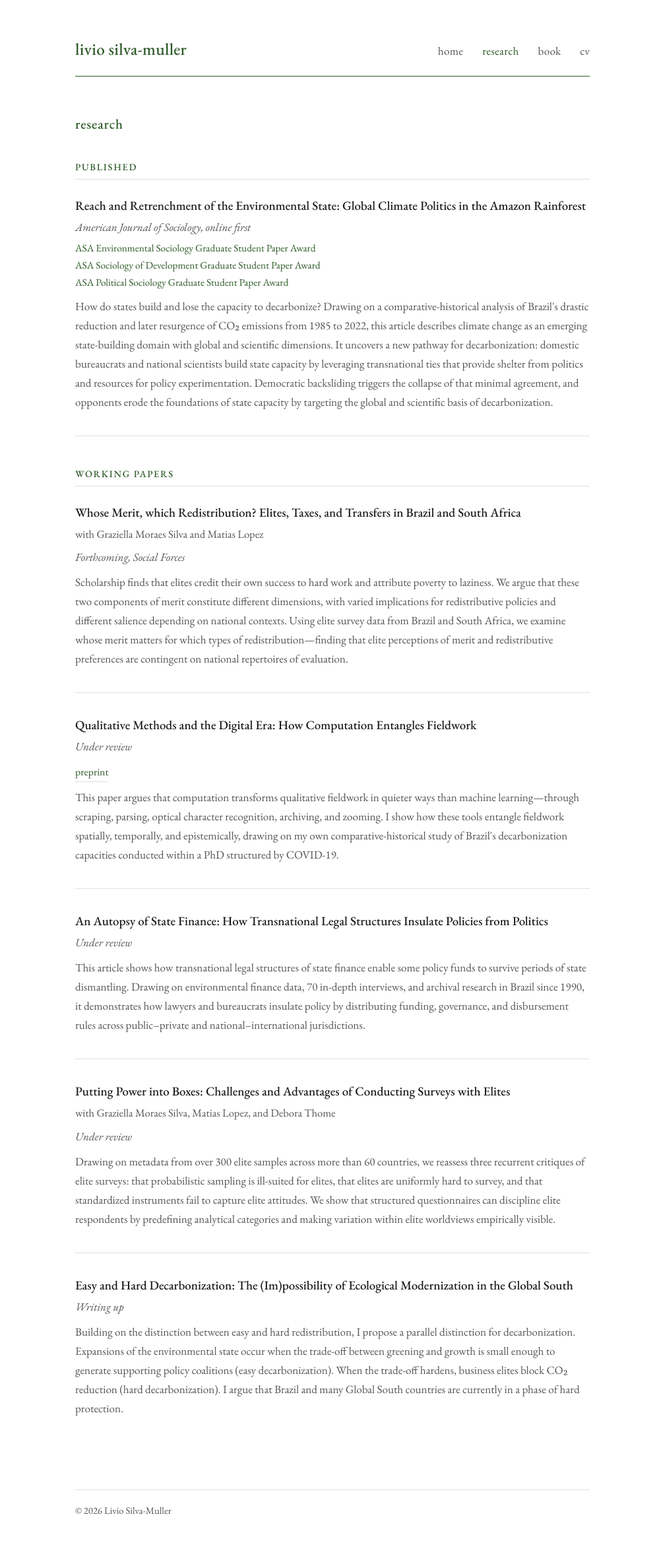
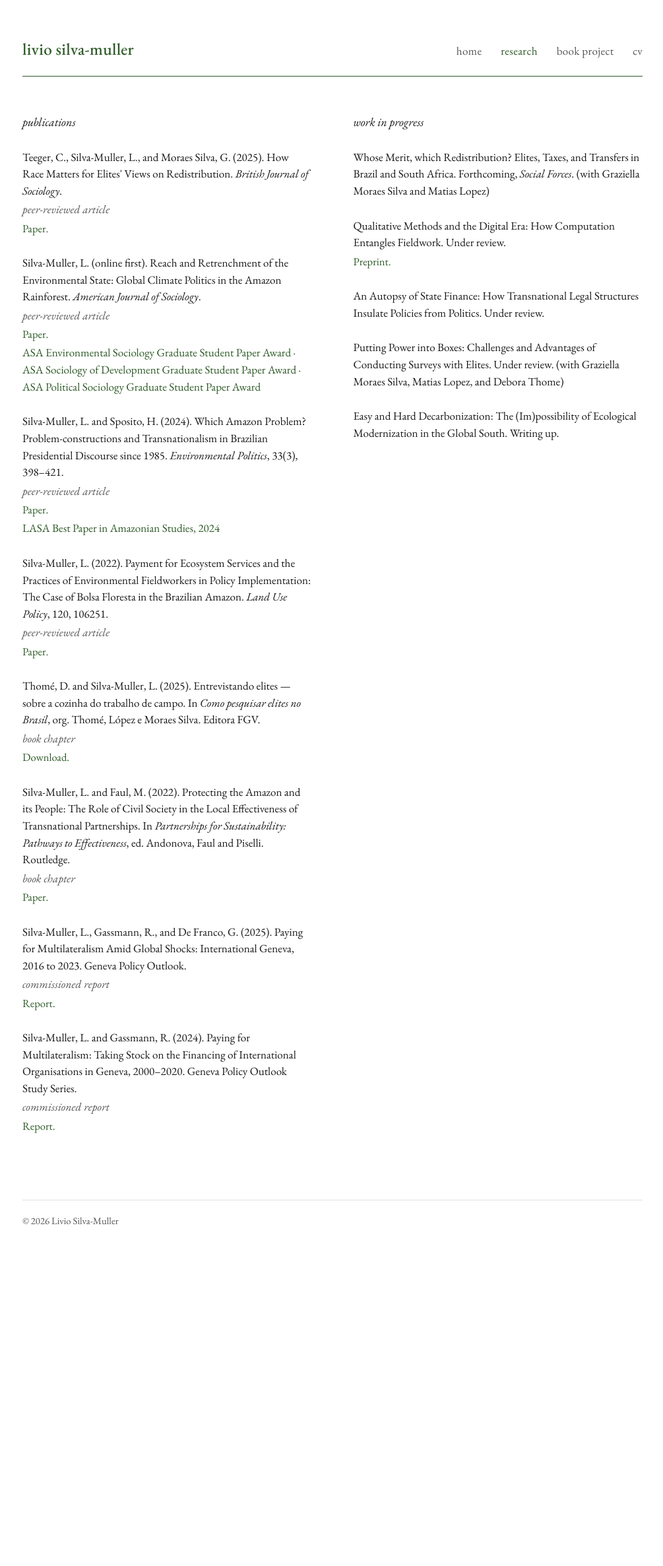
Before and after one commit to liviosilvamuller/liviosilvamuller.github.io, a Jekyll site: the page built from research.md, in a window 1280 px wide. Shown: the whole page at 66% size, without its empty margins (136-1141 px from the left). Built offline with Jekyll 4.4.1, drawn with Linux system fonts in a browser that asks for light colours; after the commit the page ends 1934 px from its top, so only the background shows below that.

Commit message:
second try

```diff
--- a/_layouts/default.html
+++ b/_layouts/default.html
@@ -14,7 +14,7 @@
       <nav>
         <a href="/" {% if page.url == "/" %}class="active"{% endif %}>home</a>
         <a href="/research" {% if page.url contains "research" %}class="active"{% endif %}>research</a>
-        <a href="/book" {% if page.url contains "book" %}class="active"{% endif %}>book</a>
+        <a href="/book" {% if page.url contains "book" %}class="active"{% endif %}>book project</a>
         <a href="/cv" {% if page.url contains "cv" %}class="active"{% endif %}>cv</a>
       </nav>
     </header>
--- a/css/main.css
+++ b/css/main.css
@@ -5,7 +5,7 @@
   --accent:   #2d5a27;       /* dark green */
   --muted:    #555555;
   --border:   #e0e0e0;
-  --max-w:    780px;
+  --max-w:    940px;
 }
 
 /* ── Reset & Base ────────────────────────────────────── */
@@ -118,82 +118,63 @@ h2.page-title {
 }
 
 /* ── Research page ───────────────────────────────────── */
-.section-label {
-  font-size: 0.8rem;
-  font-weight: 500;
-  text-transform: uppercase;
-  letter-spacing: 0.12em;
-  color: var(--accent);
-  border-bottom: 1px solid var(--border);
-  padding-bottom: 0.3rem;
-  margin: 2.5rem 0 1.5rem;
+.research-grid {
+  display: grid;
+  grid-template-columns: 1fr 1fr;
+  gap: 3.5rem;
+  align-items: start;
 }
 
-.section-label:first-of-type { margin-top: 0; }
-
-.paper {
-  margin-bottom: 2rem;
-  padding-bottom: 2rem;
-  border-bottom: 1px solid var(--border);
+.section-header {
+  font-size: 1rem;
+  font-weight: 400;
+  font-style: italic;
+  color: var(--text);
+  margin-bottom: 1.4rem;
+  letter-spacing: 0;
 }
 
-.paper:last-child { border-bottom: none; }
-
-.paper-title {
-  font-size: 1.05rem;
-  font-weight: 500;
-  margin-bottom: 0.25rem;
-  line-height: 1.4;
+.paper-entry {
+  margin-bottom: 1.5rem;
 }
 
-.paper-title a {
-  color: var(--text);
-  text-decoration: none;
+.paper-entry p {
+  margin-bottom: 0.15rem;
+  line-height: 1.5;
+  font-size: 0.95rem;
 }
 
-.paper-title a:hover { color: var(--accent); }
-
-.paper-venue {
+.paper-type {
+  font-size: 0.78rem;
+  color: var(--muted);
   font-style: italic;
-  color: var(--muted);
-  font-size: 0.95rem;
-  margin-bottom: 0.5rem;
-}
-
-.paper-venue .award {
-  font-style: normal;
-  color: var(--accent);
-  font-size: 0.85rem;
-  display: block;
-  margin-top: 0.2rem;
-}
-
-.paper-coauthors {
-  font-size: 0.92rem;
-  color: var(--muted);
-  margin-bottom: 0.4rem;
-}
-
-.paper-abstract {
-  font-size: 0.95rem;
-  color: var(--muted);
-  margin-top: 0.5rem;
+  letter-spacing: 0.01em;
 }
 
 .paper-links {
-  margin-top: 0.6rem;
-  display: flex;
-  gap: 1rem;
+  margin: 0;
 }
 
 .paper-links a {
-  font-size: 0.88rem;
   color: var(--accent);
   text-decoration: none;
-  border-bottom: 1px solid var(--border);
+  margin-right: 0.8rem;
+  font-size: 0.92rem;
 }
 
-.paper-links a:hover { border-color: var(--accent); }
+.paper-links a:hover { text-decoration: underline; }
+
+.paper-award {
+  font-size: 0.82rem;
+  color: var(--accent);
+}
+
+@media (max-width: 680px) {
+  .research-grid {
+    grid-template-columns: 1fr;
+    gap: 2rem;
+  }
+}
 
 /* ── Book page ───────────────────────────────────────── */
 .book-title {
--- a/research.md
+++ b/research.md
@@ -3,70 +3,87 @@ layout: default
 title: research
 ---
 
-<h2 class="page-title">research</h2>
+<div class="research-grid">
 
-<div class="section-label">Published</div>
+  <div class="research-col">
+    <h2 class="section-header">publications</h2>
 
-<div class="paper">
-  <div class="paper-title">
-    <a href="https://www.journals.uchicago.edu/doi/10.1086/741696">Reach and Retrenchment of the Environmental State: Global Climate Politics in the Amazon Rainforest</a>
-  </div>
-  <div class="paper-venue">
-    <em>American Journal of Sociology</em>, online first
-    <span class="award">
-      ASA Environmental Sociology Graduate Student Paper Award<br>
-      ASA Sociology of Development Graduate Student Paper Award<br>
-      ASA Political Sociology Graduate Student Paper Award
-    </span>
-  </div>
-  <div class="paper-abstract">
-    How do states build and lose the capacity to decarbonize? Drawing on a comparative-historical analysis of Brazil's drastic reduction and later resurgence of CO₂ emissions from 1985 to 2022, this article describes climate change as an emerging state-building domain with global and scientific dimensions. It uncovers a new pathway for decarbonization: domestic bureaucrats and national scientists build state capacity by leveraging transnational ties that provide shelter from politics and resources for policy experimentation. Democratic backsliding triggers the collapse of that minimal agreement, and opponents erode the foundations of state capacity by targeting the global and scientific basis of decarbonization.
-  </div>
-</div>
+    <div class="paper-entry">
+      <p>Teeger, C., Silva-Muller, L., and Moraes Silva, G. (2025). How Race Matters for Elites' Views on Redistribution. <em>British Journal of Sociology</em>.</p>
+      <p class="paper-type">peer-reviewed article</p>
+      <p class="paper-links"><a href="https://onlinelibrary.wiley.com/doi/10.1111/1468-4446.70012">Paper.</a></p>
+    </div>
 
-<div class="section-label">Working Papers</div>
+    <div class="paper-entry">
+      <p>Silva-Muller, L. (online first). Reach and Retrenchment of the Environmental State: Global Climate Politics in the Amazon Rainforest. <em>American Journal of Sociology</em>.</p>
+      <p class="paper-type">peer-reviewed article</p>
+      <p class="paper-links"><a href="https://www.journals.uchicago.edu/doi/10.1086/741696">Paper.</a></p>
+      <p class="paper-award">ASA Environmental Sociology Graduate Student Paper Award · ASA Sociology of Development Graduate Student Paper Award · ASA Political Sociology Graduate Student Paper Award</p>
+    </div>
 
-<div class="paper">
-  <div class="paper-title">Whose Merit, which Redistribution? Elites, Taxes, and Transfers in Brazil and South Africa</div>
-  <div class="paper-coauthors">with Graziella Moraes Silva and Matias Lopez</div>
-  <div class="paper-venue">Forthcoming, <em>Social Forces</em></div>
-  <div class="paper-abstract">
-    Scholarship finds that elites credit their own success to hard work and attribute poverty to laziness. We argue that these two components of merit constitute different dimensions, with varied implications for redistributive policies and different salience depending on national contexts. Using elite survey data from Brazil and South Africa, we examine whose merit matters for which types of redistribution—finding that elite perceptions of merit and redistributive preferences are contingent on national repertoires of evaluation.
-  </div>
-</div>
+    <div class="paper-entry">
+      <p>Silva-Muller, L. and Sposito, H. (2024). Which Amazon Problem? Problem-constructions and Transnationalism in Brazilian Presidential Discourse since 1985. <em>Environmental Politics</em>, 33(3), 398–421.</p>
+      <p class="paper-type">peer-reviewed article</p>
+      <p class="paper-links"><a href="https://www.tandfonline.com/doi/full/10.1080/09644016.2023.2220639">Paper.</a></p>
+      <p class="paper-award">LASA Best Paper in Amazonian Studies, 2024</p>
+    </div>
 
-<div class="paper">
-  <div class="paper-title">Qualitative Methods and the Digital Era: How Computation Entangles Fieldwork</div>
-  <div class="paper-venue">Under review</div>
-  <div class="paper-links">
-    <a href="https://osf.io/preprints/socarxiv/tqvm7_v1">preprint</a>
-  </div>
-  <div class="paper-abstract">
-    This paper argues that computation transforms qualitative fieldwork in quieter ways than machine learning—through scraping, parsing, optical character recognition, archiving, and zooming. I show how these tools entangle fieldwork spatially, temporally, and epistemically, drawing on my own comparative-historical study of Brazil's decarbonization capacities conducted within a PhD structured by COVID-19.
-  </div>
-</div>
+    <div class="paper-entry">
+      <p>Silva-Muller, L. (2022). Payment for Ecosystem Services and the Practices of Environmental Fieldworkers in Policy Implementation: The Case of Bolsa Floresta in the Brazilian Amazon. <em>Land Use Policy</em>, 120, 106251.</p>
+      <p class="paper-type">peer-reviewed article</p>
+      <p class="paper-links"><a href="https://www.sciencedirect.com/science/article/abs/pii/S0264837722002782">Paper.</a></p>
+    </div>
 
-<div class="paper">
-  <div class="paper-title">An Autopsy of State Finance: How Transnational Legal Structures Insulate Policies from Politics</div>
-  <div class="paper-venue">Under review</div>
-  <div class="paper-abstract">
-    This article shows how transnational legal structures of state finance enable some policy funds to survive periods of state dismantling. Drawing on environmental finance data, 70 in-depth interviews, and archival research in Brazil since 1990, it demonstrates how lawyers and bureaucrats insulate policy by distributing funding, governance, and disbursement rules across public–private and national–international jurisdictions.
-  </div>
-</div>
+    <div class="paper-entry">
+      <p>Thomé, D. and Silva-Muller, L. (2025). Entrevistando elites — sobre a cozinha do trabalho de campo. In <em>Como pesquisar elites no Brasil</em>, org. Thomé, López e Moraes Silva. Editora FGV.</p>
+      <p class="paper-type">book chapter</p>
+      <p class="paper-links"><a href="https://editora.fgv.br/produto/como-pesquisar-elites-no-brasil-3994">Download.</a></p>
+    </div>
 
-<div class="paper">
-  <div class="paper-title">Putting Power into Boxes: Challenges and Advantages of Conducting Surveys with Elites</div>
-  <div class="paper-coauthors">with Graziella Moraes Silva, Matias Lopez, and Debora Thome</div>
-  <div class="paper-venue">Under review</div>
-  <div class="paper-abstract">
-    Drawing on metadata from over 300 elite samples across more than 60 countries, we reassess three recurrent critiques of elite surveys: that probabilistic sampling is ill-suited for elites, that elites are uniformly hard to survey, and that standardized instruments fail to capture elite attitudes. We show that structured questionnaires can discipline elite respondents by predefining analytical categories and making variation within elite worldviews empirically visible.
-  </div>
-</div>
+    <div class="paper-entry">
+      <p>Silva-Muller, L. and Faul, M. (2022). Protecting the Amazon and its People: The Role of Civil Society in the Local Effectiveness of Transnational Partnerships. In <em>Partnerships for Sustainability: Pathways to Effectiveness</em>, ed. Andonova, Faul and Piselli. Routledge.</p>
+      <p class="paper-type">book chapter</p>
+      <p class="paper-links"><a href="https://www.taylorfrancis.com/chapters/oa-edit/10.4324/9781003148371-6/protecting-amazon-people-livio-silva-muller-moira-faul">Paper.</a></p>
+    </div>
 
-<div class="paper">
-  <div class="paper-title">Easy and Hard Decarbonization: The (Im)possibility of Ecological Modernization in the Global South</div>
-  <div class="paper-venue">Writing up</div>
-  <div class="paper-abstract">
-    Building on the distinction between easy and hard redistribution, I propose a parallel distinction for decarbonization. Expansions of the environmental state occur when the trade-off between greening and growth is small enough to generate supporting policy coalitions (easy decarbonization). When the trade-off hardens, business elites block CO₂ reduction (hard decarbonization). I argue that Brazil and many Global South countries are currently in a phase of hard protection.
-  </div>
-</div>
+    <div class="paper-entry">
+      <p>Silva-Muller, L., Gassmann, R., and De Franco, G. (2025). Paying for Multilateralism Amid Global Shocks: International Geneva, 2016 to 2023. Geneva Policy Outlook.</p>
+      <p class="paper-type">commissioned report</p>
+      <p class="paper-links"><a href="https://www.genevapolicyoutlook.ch/special-report-paying-for-multilateralism-amid-global-shocks-financing-of-international-organizations-in-geneva-2013-2023-2/">Report.</a></p>
+    </div>
+
+    <div class="paper-entry">
+      <p>Silva-Muller, L. and Gassmann, R. (2024). Paying for Multilateralism: Taking Stock on the Financing of International Organisations in Geneva, 2000–2020. Geneva Policy Outlook Study Series.</p>
+      <p class="paper-type">commissioned report</p>
+      <p class="paper-links"><a href="https://executive.graduateinstitute.ch/sites/internet/files/2024-06/geneva-policy-outlook-report.pdf">Report.</a></p>
+    </div>
+
+  </div><!-- /research-col -->
+
+  <div class="research-col">
+    <h2 class="section-header">work in progress</h2>
+
+    <div class="paper-entry">
+      <p>Whose Merit, which Redistribution? Elites, Taxes, and Transfers in Brazil and South Africa. Forthcoming, <em>Social Forces</em>. (with Graziella Moraes Silva and Matias Lopez)</p>
+    </div>
+
+    <div class="paper-entry">
+      <p>Qualitative Methods and the Digital Era: How Computation Entangles Fieldwork. Under review.</p>
+      <p class="paper-links"><a href="https://osf.io/preprints/socarxiv/tqvm7_v1">Preprint.</a></p>
+    </div>
+
+    <div class="paper-entry">
+      <p>An Autopsy of State Finance: How Transnational Legal Structures Insulate Policies from Politics. Under review.</p>
+    </div>
+
+    <div class="paper-entry">
+      <p>Putting Power into Boxes: Challenges and Advantages of Conducting Surveys with Elites. Under review. (with Graziella Moraes Silva, Matias Lopez, and Debora Thome)</p>
+    </div>
+
+    <div class="paper-entry">
+      <p>Easy and Hard Decarbonization: The (Im)possibility of Ecological Modernization in the Global South. Writing up.</p>
+    </div>
+
+  </div><!-- /research-col -->
+
+</div><!-- /research-grid -->
```
Also changed, not shown: cv.md (+4 -29 lines), index.md (+1 -2 lines).
